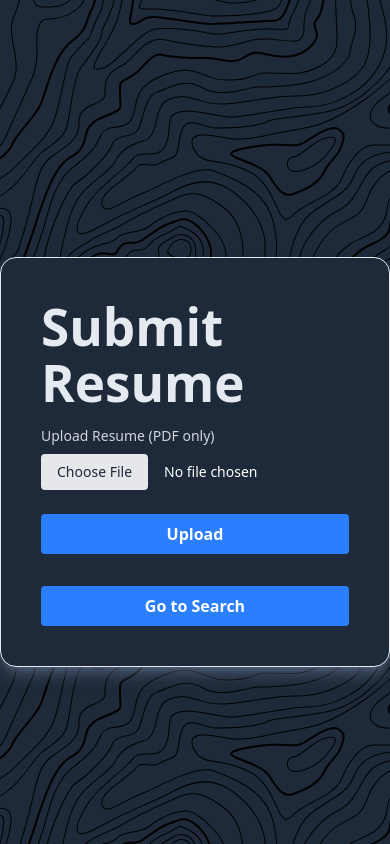
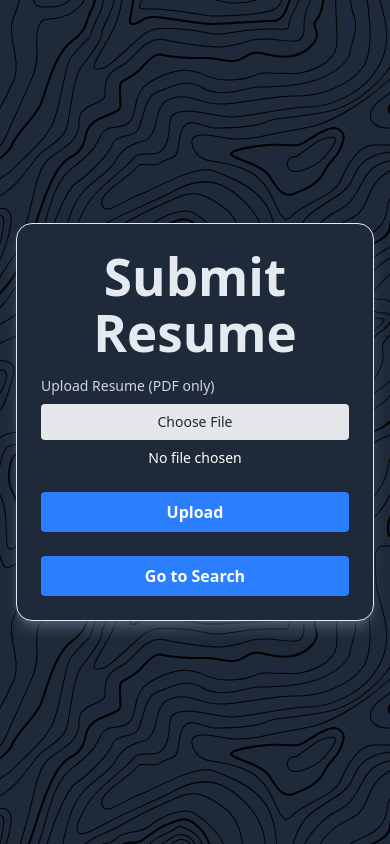
Before and after one commit to genocidalfruit/airesume, a React (Vite) app: page / in a window 390 px wide. Built offline with nearby package versions, Linux system fonts and the light colour scheme.

Commit message:
Changed stuff

```diff
--- a/src/Search.jsx
+++ b/src/Search.jsx
@@ -16,7 +16,7 @@ export default function Search() {
     }
 
     setLoading(true)
-    const res = await fetch('https://8fdf-49-207-62-247.ngrok-free.app/search', {
+    const res = await fetch('https://057f-2401-4900-1cc5-8893-2427-642c-81a5-6a25.ngrok-free.app/search', {
       method: 'POST',
       headers: { 'Content-Type': 'application/json' },
       body: JSON.stringify({ query })
@@ -35,17 +35,17 @@ export default function Search() {
 
   return (
     <div className={`min-h-screen py-3 px-4 ${!firstSearchDone ? 'flex items-center justify-center' : ''}`}>
-      <div className={`w-full max-w-2xl mx-auto ${!firstSearchDone ? 'p-10' : 'p-5'}`}>
+      <div className={`w-full max-w-2xl mx-auto ${!firstSearchDone ? 'p-6 md:p-10' : 'p-4 md:p-5'}`}>
         {/* Search Box */}
         <motion.div
           initial={{ opacity: 0, y: -30 }}
           animate={{ opacity: 1, y: 0 }}
           transition={{ duration: 0.5 }}
-          className="bg-gray-800 border border-[#e5e9f0] rounded-2xl p-10 shadow-lg shadow-slate-500/60 -m-5"
+          className="bg-gray-800 border border-[#e5e9f0] rounded-2xl p-6 md:p-10 shadow-lg shadow-slate-500/60 -mx-2 md:mx-0"
         >
-          <h1 className="text-3xl font-bold mb-6 text-[#e5e9f0] text-center">Search Resumes</h1>
+          <h1 className="text-2xl md:text-3xl font-bold mb-6 text-[#e5e9f0] text-center">Search Resumes</h1>
           <input
-            className="border p-3 w-full mb-4 rounded"
+            className="border p-3 w-full mb-4 rounded text-sm md:text-base"
             type="text"
             placeholder="3 years experience in React..."
             value={query}
@@ -55,7 +55,7 @@ export default function Search() {
           <button
             onClick={handleSearch}
             disabled={loading}
-            className={`flex items-center justify-center bg-blue-600 hover:bg-blue-700 text-[#e5e9f0] font-bold py-2 px-6 rounded transition-opacity w-full ${
+            className={`flex items-center justify-center bg-blue-600 hover:bg-blue-700 text-[#e5e9f0] font-bold py-2 px-4 md:px-6 rounded w-full text-sm md:text-base transition-opacity ${
               loading ? 'opacity-60 cursor-not-allowed' : ''
             }`}
           >
@@ -73,7 +73,7 @@ export default function Search() {
           <button
             type="button"
             onClick={() => navigate('/submit')}
-            className="mt-3 w-full bg-gray-600 hover:bg-gray-700 text-white font-bold py-2 px-4 rounded transition-colors"
+            className="mt-3 w-full bg-gray-600 hover:bg-gray-700 text-white font-bold py-2 px-4 rounded transition-colors text-sm md:text-base"
           >
             Go to Submit
           </button>
@@ -85,15 +85,20 @@ export default function Search() {
             initial={{ opacity: 0, y: 40 }}
             animate={{ opacity: 1, y: 0 }}
             transition={{ duration: 0.5 }}
-            className="mt-10 bg-gray-800 border border-[#e5e9f0] rounded-2xl p-6 shadow-lg shadow-slate-500/60"
+            className="mt-10 bg-gray-800 border border-[#e5e9f0] rounded-2xl p-4 md:p-6 shadow-lg shadow-slate-500/60"
           >
-            <p className="text-sm text-[#e5e9f0] uppercase tracking-wider font-semibold mb-4">
+            <p
+              className={`text-xs md:text-sm text-[#e5e9f0] uppercase tracking-wider mb-4 text-center ${
+                results.every(r => !r.common_keywords || r.common_keywords.length === 0)
+                  ? 'font-extrabold'
+                  : 'font-semibold'
+              }`}
+            >
               {results.every(r => !r.common_keywords || r.common_keywords.length === 0)
-                ? 'No matching keywords'
+                ? 'No matching keywords. Here are some highly scored resumes instead'
                 : 'First 5 results'}
             </p>
 
-            {/* Animate cards on each new set of results */}
             <div className="space-y-4">
               <AnimatePresence mode="wait" initial={false}>
                 {results.map((r, i) => {
@@ -108,14 +113,19 @@ export default function Search() {
                       exit={{ opacity: 0, y: 20 }}
                       transition={{ duration: 0.4, delay: i * 0.1 }}
                       style={{ backgroundColor: bgColor }}
-                      className="rounded-xl shadow-xl p-5 text-[#e5e9f0] ring-1 ring-[#e5e9f0]/25 transition-transform duration-300 hover:scale-[1.02]"
+                      className="rounded-xl shadow-xl p-4 md:p-5 text-[#e5e9f0] ring-1 ring-[#e5e9f0]/25 transition-transform duration-300 hover:scale-[1.02]"
                     >
-                      <h2 className="text-2xl font-extrabold">{r.name}</h2>
-                      <p className="mt-2">🔎 Final Score: <span className="font-bold">{r.final_score.toFixed(2)}</span></p>
+                      <h2 className="text-lg md:text-2xl font-extrabold">{r.name}</h2>
+
+                      {r.common_keywords && r.common_keywords.length > 0 && (
+                        <p className="mt-2 text-sm md:text-base">
+                          🔎 Final Score: <span className="font-bold">{r.final_score.toFixed(2)}</span>
+                        </p>
+                      )}
 
                       {r.common_keywords && r.common_keywords.length > 0 && (
                         <div className="mt-2">
-                          <p className="text-sm mb-1">🧠 Common Keywords:</p>
+                          <p className="text-xs md:text-sm mb-1">🧠 Common Keywords:</p>
                           <div className="flex flex-wrap gap-2">
                             {r.common_keywords.map((kw, j) => (
                               <span key={j} className="bg-blue-500/60 text-xs px-3 py-1 rounded-full">
@@ -126,14 +136,13 @@ export default function Search() {
                         </div>
                       )}
 
-                      {/* Download Resume Button */}
                       {r.pdf_file_id && (
                         <div className="mt-4">
                           <a
-                            href={`https://8fdf-49-207-62-247.ngrok-free.app/resume/${r.pdf_file_id}`}
+                            href={`https://057f-2401-4900-1cc5-8893-2427-642c-81a5-6a25.ngrok-free.app/resume/${r.pdf_file_id}`}
                             target="_blank"
                             rel="noopener noreferrer"
-                            className="inline-block bg-blue-500 hover:bg-blue-600 text-white font-bold py-2 px-4 rounded-full border border-[#e5e9f0]"
+                            className="inline-block bg-blue-500 hover:bg-blue-600 text-white font-bold py-2 px-4 rounded-full border border-[#e5e9f0] text-xs md:text-sm"
                           >
                             Download Resume
                           </a>
--- a/src/Submit.jsx
+++ b/src/Submit.jsx
@@ -18,7 +18,7 @@ export default function Submit() {
 
     try {
       setLoading(true)
-      const res = await fetch('https://8fdf-49-207-62-247.ngrok-free.app/submit', {
+      const res = await fetch('https://057f-2401-4900-1cc5-8893-2427-642c-81a5-6a25.ngrok-free.app/submit', {
         method: 'POST',
         body: formData
       })
@@ -39,18 +39,18 @@ export default function Submit() {
 
   return (
     <motion.div
-      initial={{ opacity: 0, y: 50 }}
+      initial={{ opacity: 0, y: -30 }}
       animate={{ opacity: 1, y: 0 }}
-      transition={{ duration: 0.6, ease: 'easeOut' }}
-      className="p-10 max-w-xl mx-auto bg-gray-800 border border-[#e5e9f0] rounded-2xl shadow-lg shadow-slate-500/60 mt-20"
+      transition={{ duration: 0.5 }}
+      className="min-h-screen flex items-center justify-center px-4 py-10 sm:py-20"
     >
-      <h1 className="text-2xl font-bold mb-4 text-[#e5e9f0]">Submit Resume</h1>
+      <div className="w-full max-w-xl bg-gray-800 border border-[#e5e9f0] rounded-2xl shadow-lg shadow-slate-500/60 p-6 sm:p-10">
+        <h1 className="text-xl sm:text-2xl font-bold mb-4 text-[#e5e9f0] text-center sm:text-left">Submit Resume</h1>
         <form onSubmit={handleUpload} className="space-y-6">
           <div>
             <label className="block text-sm font-medium text-gray-300 mb-2">Upload Resume (PDF only)</label>
-
-          <div className="flex items-center gap-4">
-            <label className="bg-gray-200 px-4 py-2 rounded cursor-pointer hover:bg-gray-300 text-sm font-medium text-gray-800">
+            <div className="flex flex-col sm:flex-row sm:items-center gap-2 sm:gap-4">
+              <label className="bg-gray-200 px-4 py-2 rounded cursor-pointer hover:bg-gray-300 text-sm font-medium text-gray-800 text-center">
                 Choose File
                 <input
                   type="file"
@@ -60,7 +60,7 @@ export default function Submit() {
                   className="hidden"
                 />
               </label>
-            <span className="text-white text-sm">
+              <span className="text-white text-sm break-all sm:break-normal text-center sm:text-left">
                 {file ? file.name : 'No file chosen'}
               </span>
             </div>
@@ -86,7 +86,7 @@ export default function Submit() {
           <button
             type="button"
             onClick={() => navigate('/search')}
-          className="mt-2 w-full bg-gray-600 hover:bg-gray-700 text-white font-bold py-2 px-4 rounded transition-colors"
+            className="w-full bg-gray-600 hover:bg-gray-700 text-white font-bold py-2 px-4 rounded transition-colors"
           >
             Go to Search
           </button>
@@ -100,6 +100,7 @@ export default function Submit() {
           closeOnClick
           pauseOnHover
         />
+      </div>
     </motion.div>
   )
 }
```
Lines whose indentation alone changed are shown as unchanged.
